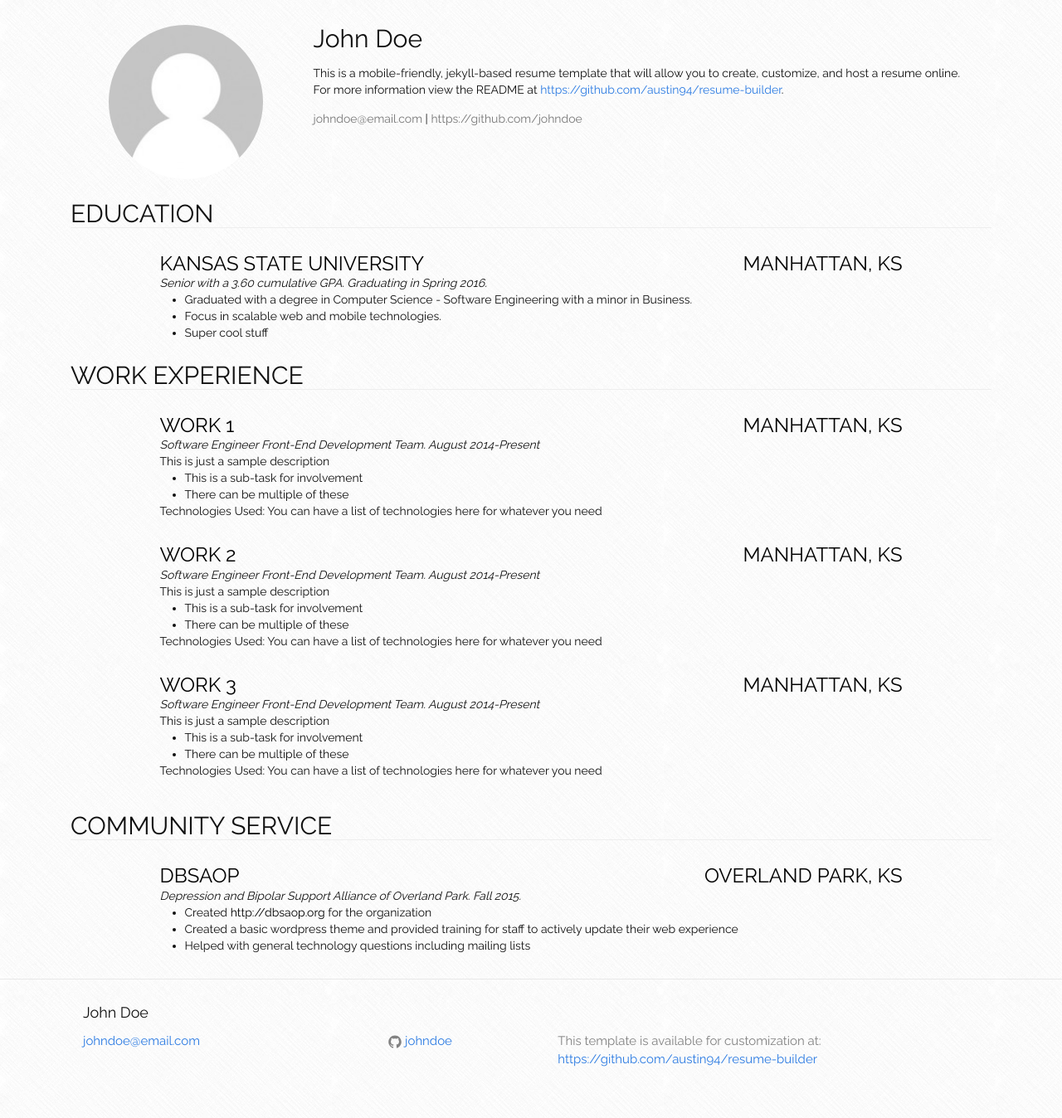
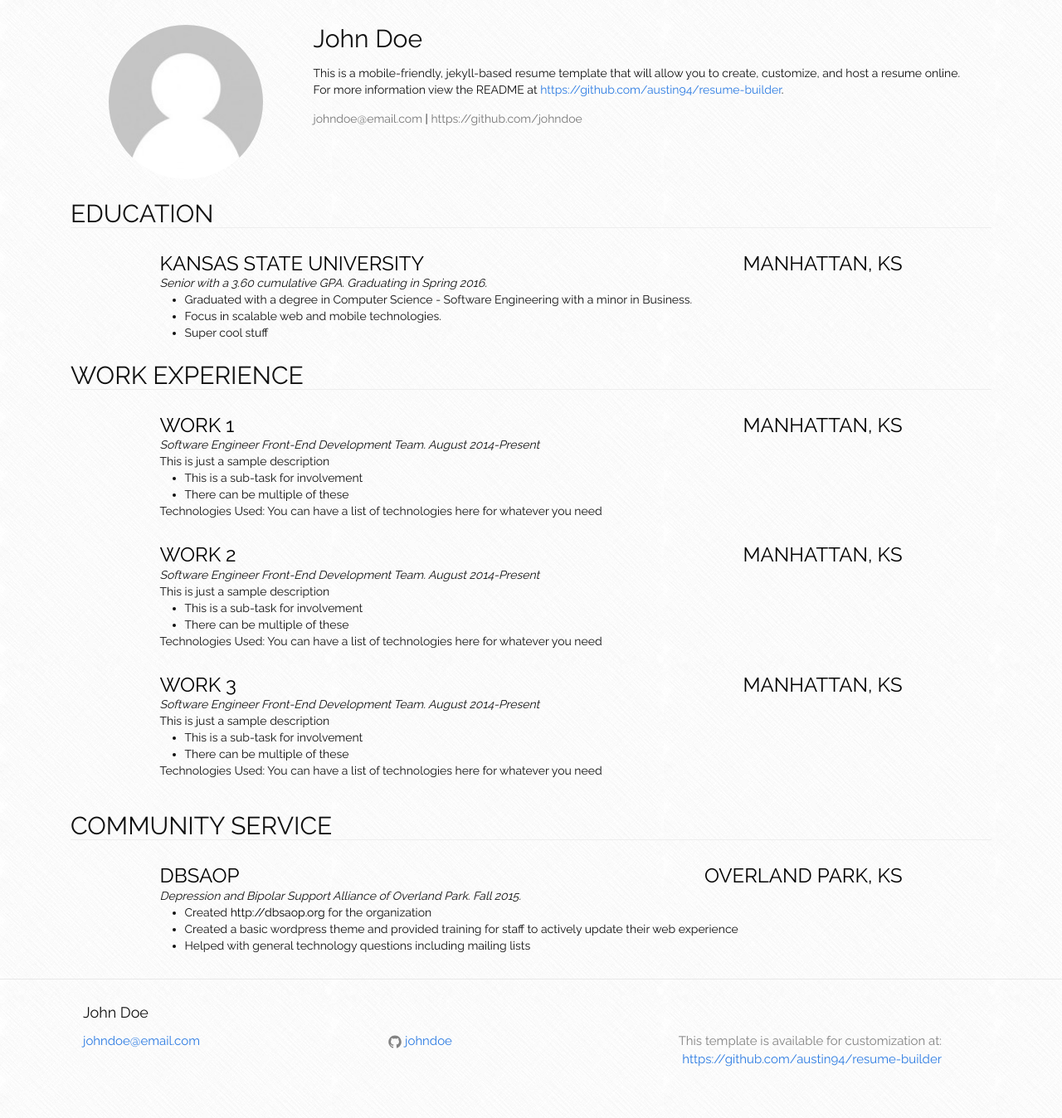
Before and after one commit to trevorbroz/resume-builder, a Jekyll site: the page built from index.html, in a window 1280 px wide. Shown: the whole page at 83% size. Built offline with Jekyll 4.4.1, drawn with Linux system fonts in a browser that asks for light colours.

Commit message:
Added right-align to site description

```diff
--- a/_includes/footer.html
+++ b/_includes/footer.html
@@ -28,7 +28,7 @@
       </div>
 
       <div class="footer-col footer-col-3">
-        <p>{{ site.description }}</p>
+        <p class='text-right'>{{ site.description }}</p>
       </div>
     </div>
 
```
Also changed, not shown: 1 other file.
